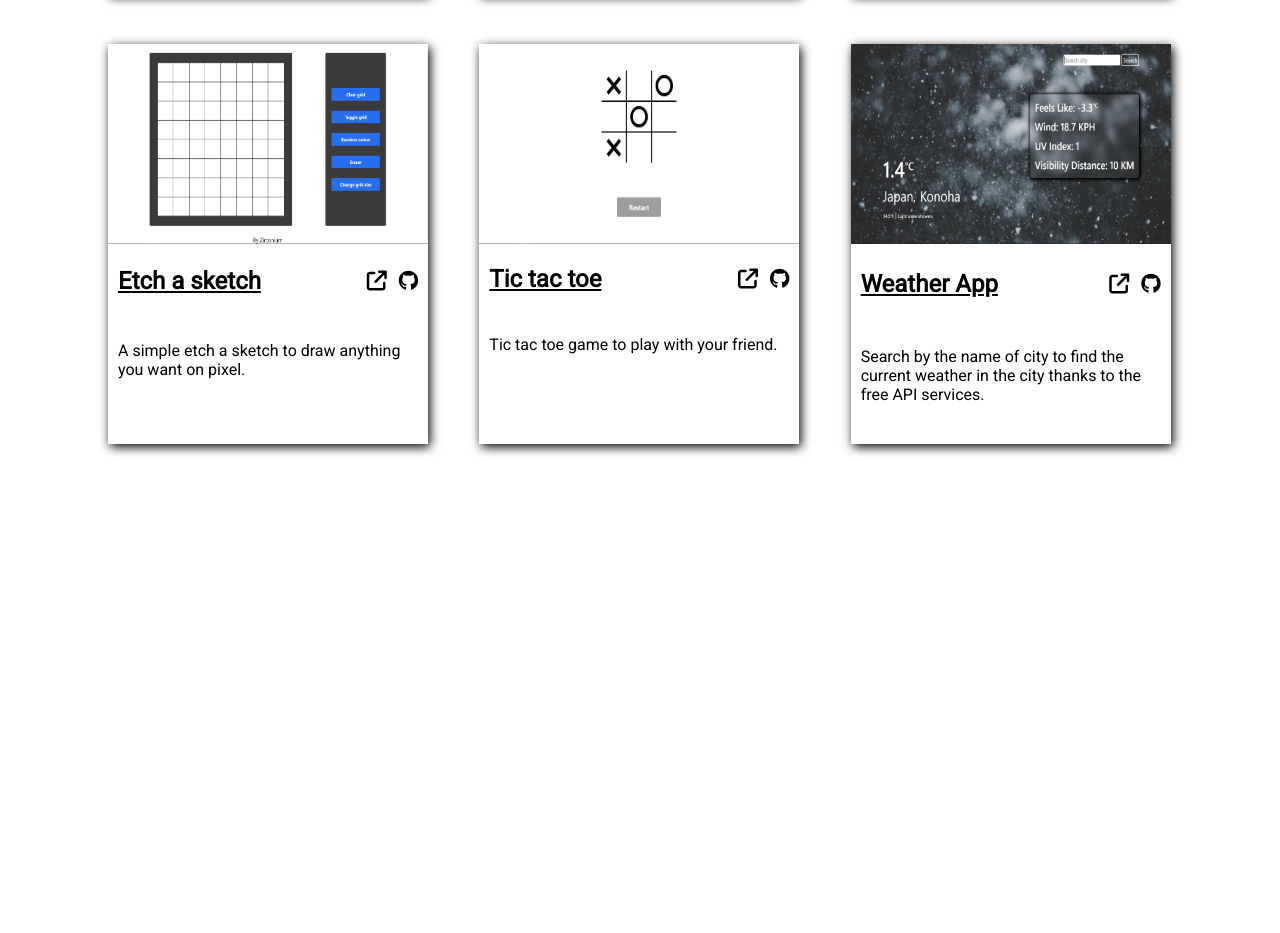
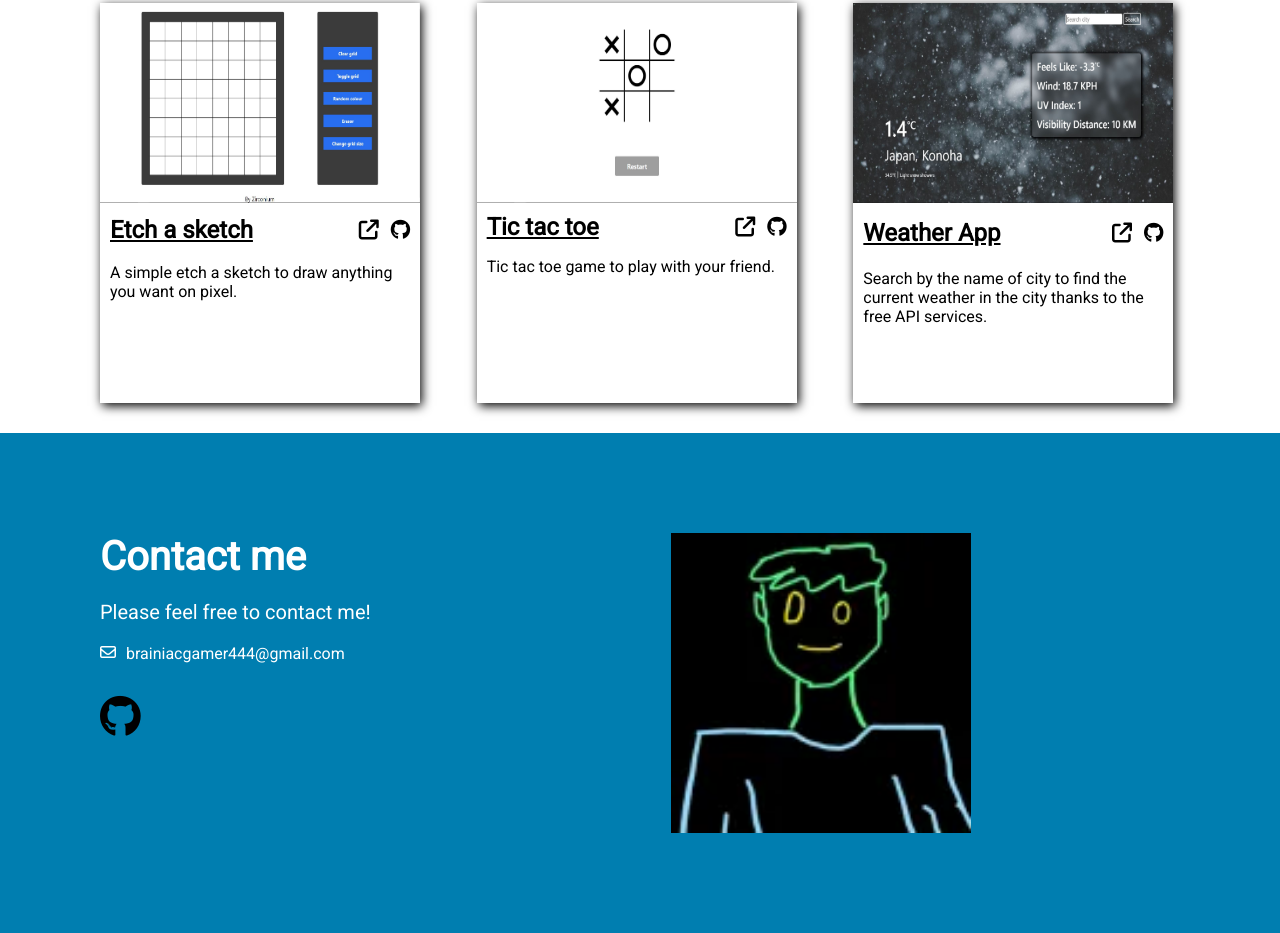
Before and after one commit to High-Banana/Homepage, a plain HTML site: page index.html in a window 1280 px wide. Shown: the part 1079-2012 px from the top of the page. Before the commit the page ends 1571 px from the top, so only its background shows below. Drawn offline with Linux system fonts and the light colour scheme.

Commit message:
Create footer section and style it

```diff
--- a/index.html
+++ b/index.html
@@ -121,5 +121,18 @@
         </div>
       </div>
     </main>
+    <footer>
+      <div class="footer-details">
+        <div class="footer-description">
+          <h1>Contact me</h1>
+          <p>Please feel free to contact me!</p>
+          <div class="footer-email"><i class="fa-regular fa-envelope"></i><span>brainiacgamer444@gmail.com</span></div>
+        </div>
+        <div class="footer-links">
+          <a href="https://github.com/High-Banana" target="_blank"><i class="fa-brands fa-github"></i></a>
+        </div>
+      </div>
+      <img src="./image/pfp.jpg" />
+    </footer>
   </body>
 </html>
--- a/style.css
+++ b/style.css
@@ -2,6 +2,8 @@
 
 * {
   font-family: "Roboto", sans-serif;
+  margin: 0;
+  padding: 0;
 }
 
 :root {
@@ -120,6 +122,50 @@ body {
   animation: spin-animation 0.7s 1;
 }
 
+footer {
+  background-color: rgb(0, 126, 176);
+  padding: 100px 100px;
+  display: flex;
+}
+
+.footer-description {
+  display: flex;
+  flex-direction: column;
+  color: white;
+  gap: 20px;
+}
+
+.footer-description h1 {
+  font-size: 40px;
+}
+
+.footer-description p {
+  font-size: 20px;
+}
+
+.footer-email {
+  display: flex;
+  gap: 10px;
+}
+
+.footer-links {
+  display: flex;
+  margin-top: 30px;
+}
+
+.footer-links a {
+  color: black;
+  font-size: 42px;
+}
+
+footer img {
+  transform: translateX(200px);
+  object-fit: contain;
+  width: 500px;
+  height: 300px;
+  align-items: center;
+}
+
 @keyframes spin-animation {
   0% {
     transform: rotate(0deg);
```
